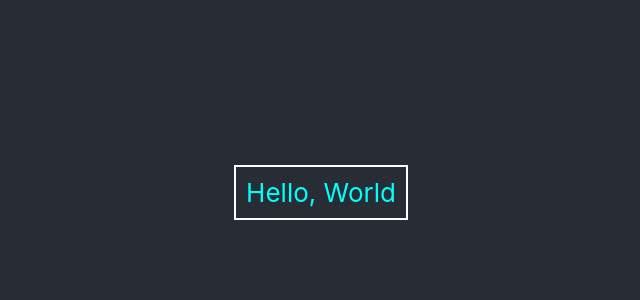
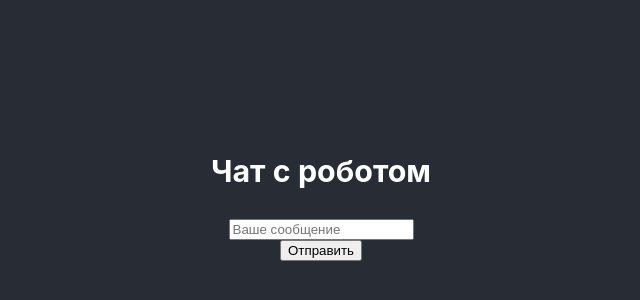
Before and after one commit to sashakovsh/reactJS, a React (Create React App) app in the folder superapp/: page / in a window 1280 px wide. Shown: the part 208-508 px from the top of the page, without its empty margins (319-959 px from the left). Built offline with nearby package versions, Linux system fonts and the light colour scheme.

Commit message:
lesson 2 homework

```diff
--- a/superapp/src/App.js
+++ b/superapp/src/App.js
@@ -1,12 +1,47 @@
 import './App.css';
-import Message from './Message.js';
 import './Message.css';
+import Message from './Message';
+import React, { useEffect, useState } from 'react';
 
-function App(props) {
+function App() {
+  const [messageList, setMessageList] = useState([]);
+  const [value, setValue] = useState('');
+
+  const handleInput = (event) => {
+    setValue(event.target.value);
+  };
+  const handleSend = () => {
+    if (value !== '') {
+      const newMessage = {text: value, author: 'Alex'};
+      setMessageList([...messageList, newMessage]);
+      setValue('');
+    }
+  };
+  useEffect( () => {
+    let timer;
+    if(messageList.length > 0
+      && messageList[messageList.length - 1].author !== 'bot') {
+        timer = setInterval( () => {
+          setMessageList([...messageList, newMessage])}, 2000);
+        const newMessage = {text: 'Я робот', author: 'bot'};
+      }
+    return () => {
+      if (timer) {
+        clearInterval(timer);
+      }
+    }
+  })
+
   return (
     <div className="App">
       <header className="App-header">
-        <Message text={props.text} />
+        <h3>Чат с роботом</h3>
+        {messageList.map( (el, ind) => <Message text={el} key={ind}/>)}
+        <input
+          placeholder={'Ваше сообщение'}
+          onChange={handleInput}
+          value={value} />
+        <button onClick={handleSend}>Отправить</button>
       </header>
     </div>
   );
--- a/superapp/src/Message.css
+++ b/superapp/src/Message.css
@@ -1,5 +1,6 @@
 .message {
-    padding: 10px;
+    font-size: 16px;
+    display: flex;
+    gap: 2px;
     color: cyan;
-    border: 2px solid white;
 }
--- a/superapp/src/Message.js
+++ b/superapp/src/Message.js
@@ -1,5 +1,7 @@
-const Message = (props) => {
-    return <div className="message"> {props.text} </div>
+const Message = ({text}) => {
+    return <div className="message">
+            <p>{text.author}: {text.text}</p>
+        </div>
 }
 
 export default Message;
--- a/superapp/src/index.js
+++ b/superapp/src/index.js
@@ -3,11 +3,9 @@ import ReactDOM from 'react-dom';
 import './index.css';
 import App from './App';
 
-const msgText = 'Hello, World';
-
 ReactDOM.render(
   <React.StrictMode>
-    <App text={msgText} />
+    <App />
   </React.StrictMode>,
   document.getElementById('root')
 );
```
